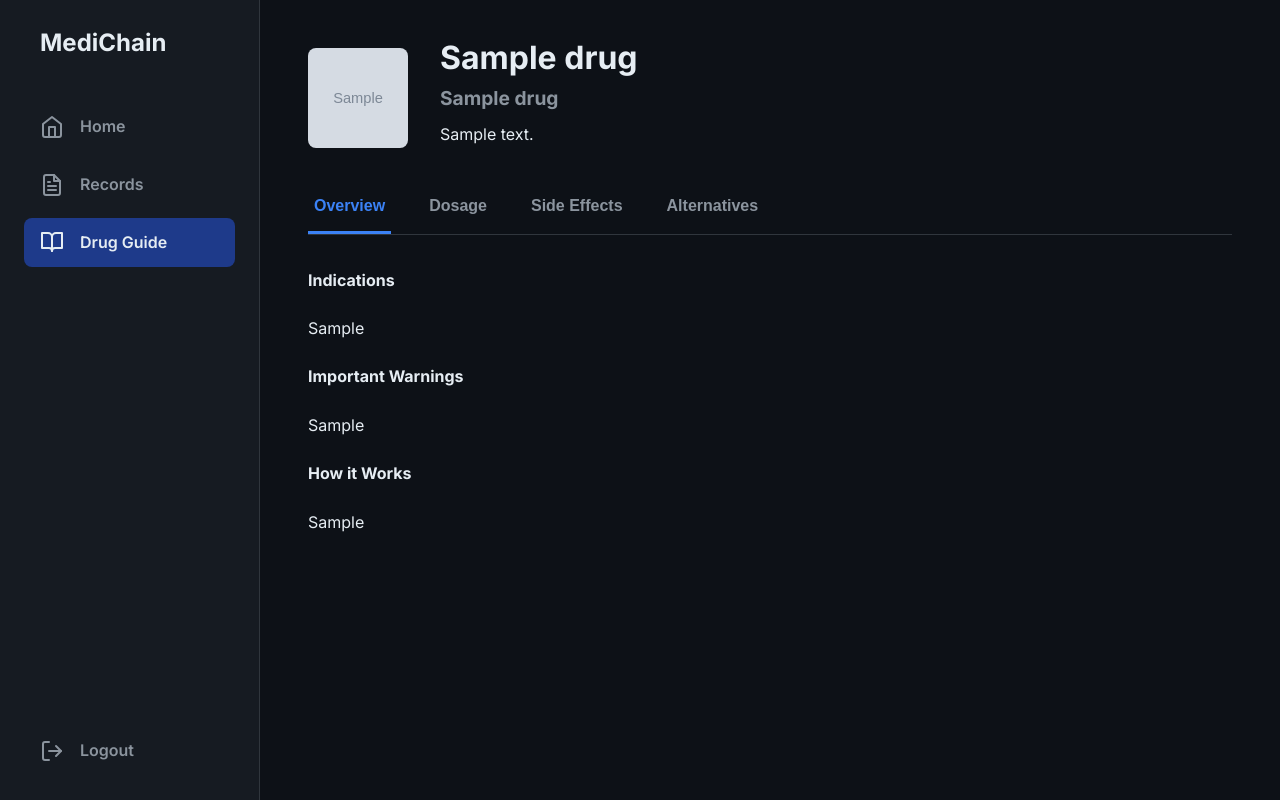
After one commit to abdysef23/MediChain_Project2, a Flask app: template templates/drug_detail.html in a window 1280 px wide. The commit adds this page. Run offline with Flask 3, Linux system fonts and the light colour scheme; the template is opened without the code that fills it: most values are stand-ins (such as "Sample title", 1, 10 or a date in 2020); grey boxes marked "Sample" are stand-in pictures; parts of the project's set-up code (start-up, migrations or seed data) failed here and were passed over.

Commit message:
drug fuctionality

```diff
--- a/app.py
+++ b/app.py
@@ -276,7 +276,50 @@ def profile():
     user_id = session['user_id']
     user_data = supabase.table('users').select('*').eq('id', user_id).single().execute().data
     return render_template('profile.html', user=user_data)
+# ADD THESE TWO NEW ROUTES TO APP.PY
 
+@app.route('/drug_guide')
+def drug_guide():
+    """Renders the main Drug Guide page and handles search."""
+    if 'user_id' not in session:
+        return redirect(url_for('auth'))
+
+    query = request.args.get('q', '') # Get search query from URL, if present
+
+    # If there is a search query, filter the results
+    if query:
+        # Search in both trade name and scientific name
+        drugs_response = supabase.table('drugs').select('*').or_(
+            f'trade_name.ilike.%{query}%,scientific_name.ilike.%{query}%'
+        ).execute()
+    else:
+        # Otherwise, fetch all drugs
+        drugs_response = supabase.table('drugs').select('*').order('trade_name').execute()
+
+    drugs = drugs_response.data
+    return render_template('drug_guide.html', drugs=drugs, search_query=query)
+
+
+@app.route('/drug/<int:drug_id>')
+def drug_detail(drug_id):
+    """Renders the detailed page for a single drug."""
+    if 'user_id' not in session:
+        return redirect(url_for('auth'))
+
+    # Fetch the selected drug's details
+    drug_response = supabase.table('drugs').select('*').eq('id', drug_id).single().execute()
+    drug = drug_response.data
+
+    if not drug:
+        return "Drug not found", 404
+
+    # Fetch alternatives (drugs with the same scientific name but different trade name)
+    alternatives_response = supabase.table('drugs').select('*').eq(
+        'scientific_name', drug['scientific_name']
+    ).neq('id', drug['id']).execute()
+    alternatives = alternatives_response.data
+
+    return render_template('drug_detail.html', drug=drug, alternatives=alternatives)
 if __name__ == '__main__':
     # Set host to '0.0.0.0' to make it accessible on your network
     app.run(debug=True, host='0.0.0.0')
--- a/static/css/style.css
+++ b/static/css/style.css
@@ -932,3 +932,156 @@ a {
     width: auto;
     flex-grow: 1; /* Makes both buttons equal width */
 }
+/* --- Drug Guide Styles --- */
+.search-form { display: flex; gap: 1rem; margin-bottom: 2rem; }
+.search-form input { flex-grow: 1; }
+.search-form button { width: auto; }
+
+.drug-list { display: flex; flex-direction: column; gap: 1rem; }
+.drug-item { display: flex; align-items: center; gap: 1.5rem; background: var(--bg-secondary); padding: 1rem; border-radius: 8px; border: 1px solid var(--border-primary); text-decoration: none; transition: border-color .2s; }
+.drug-item:hover { border-color: var(--primary-blue); }
+.drug-item img { width: 60px; height: 60px; border-radius: 6px; object-fit: cover; }
+.drug-item strong { color: var(--text-primary); }
+.drug-item span { color: var(--text-secondary); font-size: 0.9rem; }
+
+.drug-detail-header { display: flex; gap: 2rem; align-items: center; margin-bottom: 2rem; }
+.drug-detail-header img { width: 100px; height: 100px; border-radius: 8px; }
+.drug-detail-header h1 { margin: 0; font-size: 2rem; }
+.drug-detail-header h2 { margin: 0; font-size: 1.2rem; color: var(--text-secondary); }
+.drug-detail-header .summary { margin-top: 0.5rem; color: var(--text-primary); }
+
+.tabs-nav { display: flex; gap: 2rem; border-bottom: 1px solid var(--border-primary); margin-bottom: 2rem; }
+.tab-link { background: none; border: none; padding-bottom: 1rem; color: var(--text-secondary); font-size: 1rem; font-weight: 600; cursor: pointer; border-bottom: 3px solid transparent; }
+.tab-link.active { color: var(--primary-blue); border-bottom-color: var(--primary-blue); }
+
+.tab-content { display: none; line-height: 1.7; }
+.tab-content.active { display: block; animation: fadeIn .5s; }
+.tab-content h3 { font-size: 1.5rem; margin-bottom: 1rem; }
+/* --- NEW: Enhanced Drug Guide Page Styling --- */
+
+/* Wrapper for the search input and its icon */
+.search-wrapper {
+    position: relative;
+    margin-bottom: 2.5rem;
+}
+
+.search-wrapper .search-icon {
+    position: absolute;
+    top: 50%;
+    left: 1rem;
+    transform: translateY(-50%);
+    color: var(--text-secondary);
+    width: 20px;
+    height: 20px;
+}
+
+/* The search input field itself */
+.search-form input[type="search"] {
+    width: 100%;
+    padding: 0.85rem 1rem 0.85rem 3rem; /* Left padding makes space for the icon */
+    background-color: var(--bg-tertiary);
+    border: 1px solid var(--border-primary);
+    border-radius: 8px;
+    color: var(--text-primary);
+    font-size: 1rem;
+    transition: border-color var(--transition-speed), box-shadow var(--transition-speed);
+}
+
+.search-form input[type="search"]:focus {
+    outline: none;
+    border-color: var(--primary-blue);
+    box-shadow: 0 0 0 3px rgba(59, 130, 246, 0.3);
+}
+
+/* Hiding the separate search button for a cleaner look */
+.search-form button {
+    display: none;
+}
+
+/* The container for the list of drug cards */
+.drug-list {
+    display: flex;
+    flex-direction: column;
+    gap: 1rem;
+}
+
+/* Styling for each individual drug card */
+.drug-item {
+    display: flex;
+    align-items: center;
+    gap: 1.5rem;
+    background-color: var(--bg-secondary);
+    padding: 1rem;
+    border-radius: 10px;
+    border: 1px solid var(--border-primary);
+    text-decoration: none;
+    transition: border-color 0.2s, background-color 0.2s;
+}
+
+.drug-item:hover {
+    border-color: var(--primary-blue);
+    background-color: var(--bg-tertiary);
+}
+
+.drug-item img {
+    width: 60px;
+    height: 60px;
+    border-radius: 8px;
+    object-fit: cover;
+    flex-shrink: 0;
+}
+
+.drug-item .drug-info strong {
+    display: block;
+    color: var(--text-primary);
+    font-weight: 600;
+}
+
+.drug-item .drug-info span {
+    color: var(--text-secondary);
+    font-size: 0.9rem;
+}
+
+/* Message for when no drugs are found */
+.no-results-message {
+    padding: 3rem 1rem;
+    text-align: center;
+    color: var(--text-secondary);
+    background-color: var(--bg-secondary);
+    border: 1px dashed var(--border-primary);
+    border-radius: 12px;
+}
+/* --- NEW: Grid View for Drug Guide --- */
+.view-switcher {
+    display: flex;
+    justify-content: flex-end;
+    margin-bottom: 1rem;
+}
+.view-btn {
+    background: none;
+    border: 1px solid var(--border-primary);
+    padding: 0.5rem;
+    border-radius: 6px;
+    margin-left: 0.5rem;
+    cursor: pointer;
+    color: var(--text-secondary);
+}
+.view-btn.active {
+    background-color: var(--bg-tertiary);
+    color: var(--text-primary);
+}
+.drug-list.grid-view {
+    display: grid;
+    grid-template-columns: repeat(auto-fill, minmax(280px, 1fr));
+    gap: 1.5rem;
+}
+.drug-list.grid-view .drug-item {
+    flex-direction: column;
+    text-align: center;
+    gap: 1rem;
+}
+.drug-list.grid-view .drug-item img {
+    width: 80px;
+    height: 80px;
+    margin: 0;
+}
--- a/static/js/main.js
+++ b/static/js/main.js
@@ -104,3 +104,50 @@ document.addEventListener('DOMContentLoaded', () => {
         });
     });
 });
+// REPLACE THE OLD, BROKEN FUNCTION WITH THIS NEW ONE
+// REPLACE THE OLD, BROKEN FUNCTION WITH THIS NEW ONE
+function openDrugTab(evt, tabName) {
+    // Hide all elements with the class "tab-content"
+    const tabcontent = document.querySelectorAll(".tab-content");
+    tabcontent.forEach(tab => {
+        tab.style.display = "none";
+        tab.classList.remove("active");
+    });
+
+    // Remove the "active" class from all tab-link buttons
+    const tablinks = document.querySelectorAll(".tab-link");
+    tablinks.forEach(link => {
+        link.classList.remove("active");
+    });
+
+    // Show the specific tab content that should be visible
+    const activeTab = document.getElementById(tabName);
+    if (activeTab) {
+        activeTab.style.display = "block";
+        activeTab.classList.add("active");
+    }
+
+    // Add the "active" class to the button that was clicked
+    evt.currentTarget.classList.add("active");
+
+}
+// --- Drug Guide View Switcher Logic ---
+document.addEventListener('DOMContentLoaded', () => {
+    const listViewBtn = document.getElementById('list-view-btn');
+    const gridViewBtn = document.getElementById('grid-view-btn');
+    const drugListContainer = document.getElementById('drug-list-container');
+
+    if (listViewBtn && gridViewBtn && drugListContainer) {
+        listViewBtn.addEventListener('click', () => {
+            drugListContainer.classList.remove('grid-view');
+            listViewBtn.classList.add('active');
+            gridViewBtn.classList.remove('active');
+        });
+
+        gridViewBtn.addEventListener('click', () => {
+            drugListContainer.classList.add('grid-view');
+            gridViewBtn.classList.add('active');
+            listViewBtn.classList.remove('active');
+        });
+    }
+});
--- a/templates/dashboard.html
+++ b/templates/dashboard.html
@@ -16,8 +16,7 @@
                 <a href="{{ url_for('dashboard') }}" class="active"><i data-feather="home"></i> Home</a>
                 <a href="{{ url_for('records') }}"><i data-feather="file-text"></i> Records</a>
                 <a href="#"><i data-feather="calendar"></i> Appointments</a>
-                <a href="#"><i data-feather="message-square"></i> Messages</a>
-            </nav>
+                <a href="{{ url_for('drug_guide') }}"><i data-feather="book-open"></i> Drug Guide</a>            </nav>
             <div class="sidebar-footer">
                 <a href="{{ url_for('logout') }}" class="logout-btn"><i data-feather="log-out"></i> Logout</a>
             </div>
--- /dev/null
+++ b/templates/drug_detail.html
@@ -0,0 +1,77 @@
+<!DOCTYPE html>
+<html lang="en">
+<head>
+    <meta charset="UTF-8">
+    <title>{{ drug.trade_name }} - Drug Guide</title>
+    <link rel="stylesheet" href="{{ url_for('static', filename='css/style.css') }}">
+    <script src="https://cdn.jsdelivr.net/npm/feather-icons/dist/feather.min.js"></script>
+</head>
+<body>
+    <div class="layout-wrapper">
+        <!-- THIS IS THE FULL, CORRECT SIDEBAR -->
+        <aside class="sidebar">
+            <header class="sidebar-header">MediChain</header>
+            <nav>
+                <a href="{{ url_for('dashboard') }}"><i data-feather="home"></i> Home</a>
+                <a href="{{ url_for('records') }}"><i data-feather="file-text"></i> Records</a>
+                <a href="{{ url_for('drug_guide') }}" class="active"><i data-feather="book-open"></i> Drug Guide</a>
+            </nav>
+            <div class="sidebar-footer">
+                <a href="{{ url_for('logout') }}" class="logout-btn"><i data-feather="log-out"></i> Logout</a>
+            </div>
+        </aside>
+
+        <!-- THIS IS THE FULL, CORRECT MAIN CONTENT AREA -->
+        <main class="main-content">
+            <div class="drug-detail-header">
+                <img src="{{ drug.image_url or 'https://via.placeholder.com/100' }}" alt="{{ drug.trade_name }}">
+                <div>
+                    <h1>{{ drug.trade_name }}</h1>
+                    <h2>{{ drug.scientific_name }}</h2>
+                    <p class="summary">{{ drug.summary }}</p>
+                </div>
+            </div>
+
+            <div class="tabs-nav">
+                <button class="tab-link active" onclick="openDrugTab(event, 'overview')">Overview</button>
+                <button class="tab-link" onclick="openDrugTab(event, 'dosage')">Dosage</button>
+                <button class="tab-link" onclick="openDrugTab(event, 'side-effects')">Side Effects</button>
+                <button class="tab-link" onclick="openDrugTab(event, 'alternatives')">Alternatives</button>
+            </div>
+
+            <div id="overview" class="tab-content active">
+                <div class="content-section"><h4>Indications</h4><p>{{ drug.overview_indications }}</p></div>
+                <div class="content-section"><h4>Important Warnings</h4><p>{{ drug.overview_warnings }}</p></div>
+                <div class="content-section"><h4>How it Works</h4><p>{{ drug.overview_how_it_works }}</p></div>
+            </div>
+            <div id="dosage" class="tab-content">
+                <div class="content-section"><h4>Adults</h4><p>{{ drug.dosage_adults }}</p></div>
+                <div class="content-section"><h4>Children</h4><p>{{ drug.dosage_children }}</p></div>
+                <div class="content-section"><h4>Instructions</h4><p>{{ drug.dosage_instructions }}</p></div>
+            </div>
+            <div id="side-effects" class="tab-content">
+                <div class="content-section"><h4>Common Side Effects</h4><p>{{ drug.side_effects_common }}</p></div>
+                <div class="content-section"><h4>Rare & Serious Side Effects</h4><p>{{ drug.side_effects_serious }}</p></div>
+            </div>
+            <div id="alternatives" class="tab-content">
+                <h3>Alternatives</h3>
+                <div class="drug-list">
+                    {% for alt in alternatives %}
+                    <a href="{{ url_for('drug_detail', drug_id=alt.id) }}" class="drug-item">
+                        <img src="{{ alt.image_url or 'https://via.placeholder.com/60' }}" alt="{{ alt.trade_name }}">
+                        <div class="drug-info">
+                            <strong>{{ alt.trade_name }}</strong>
+                            <span>{{ alt.scientific_name }}</span>
+                        </div>
+                    </a>
+                    {% else %}
+                    <p>No alternatives with the same active ingredient found.</p>
+                    {% endfor %}
+                </div>
+            </div>
+        </main>
+    </div>
+    <script>feather.replace()</script>
+    <script src="{{ url_for('static', filename='js/main.js') }}"></script>
+</body>
+</html>
--- a/templates/qr_code.html
+++ b/templates/qr_code.html
@@ -18,8 +18,7 @@
                 <a href="{{ url_for('dashboard') }}"><i data-feather="home"></i> Home</a>
                 <a href="{{ url_for('records') }}"><i data-feather="file-text"></i> Records</a>
                 <a href="#"><i data-feather="calendar"></i> Appointments</a>
-                <a href="#"><i data-feather="message-square"></i> Messages</a>
-            </nav>
+                <a href="{{ url_for('drug_guide') }}"><i data-feather="book-open"></i> Drug Guide</a>            </nav>
             <div class="sidebar-footer">
                 <a href="{{ url_for('logout') }}" class="logout-btn"><i data-feather="log-out"></i> Logout</a>
             </div>
--- a/templates/record_detail.html
+++ b/templates/record_detail.html
@@ -16,7 +16,7 @@
                 <a href="{{ url_for('dashboard') }}"><i data-feather="home"></i> Home</a>
                 <a href="{{ url_for('records') }}" class="active"><i data-feather="file-text"></i> Records</a>
                 <a href="#"><i data-feather="calendar"></i> Appointments</a>
-                <a href="#"><i data-feather="message-square"></i> Messages</a>
+                <a href="{{ url_for('drug_guide') }}"><i data-feather="book-open"></i> Drug Guide</a>
             </nav>
             <div class="sidebar-footer">
                 <a href="{{ url_for('logout') }}" class="logout-btn"><i data-feather="log-out"></i> Logout</a>
--- a/templates/records.html
+++ b/templates/records.html
@@ -19,7 +19,7 @@
                 <a href="{{ url_for('dashboard') }}"><i data-feather="home"></i> Home</a>
                 <a href="{{ url_for('records') }}" class="active"><i data-feather="file-text"></i> Records</a>
                 <a href="#"><i data-feather="calendar"></i> Appointments</a>
-                <a href="#"><i data-feather="message-square"></i> Messages</a>
+                <a href="{{ url_for('drug_guide') }}"><i data-feather="book-open"></i> Drug Guide</a>
                 {% endif %}
             </nav>
             {% if not doctor_view %}
```
Also changed, not shown: templates/drug_guide.html (added, +75 -0 lines).
